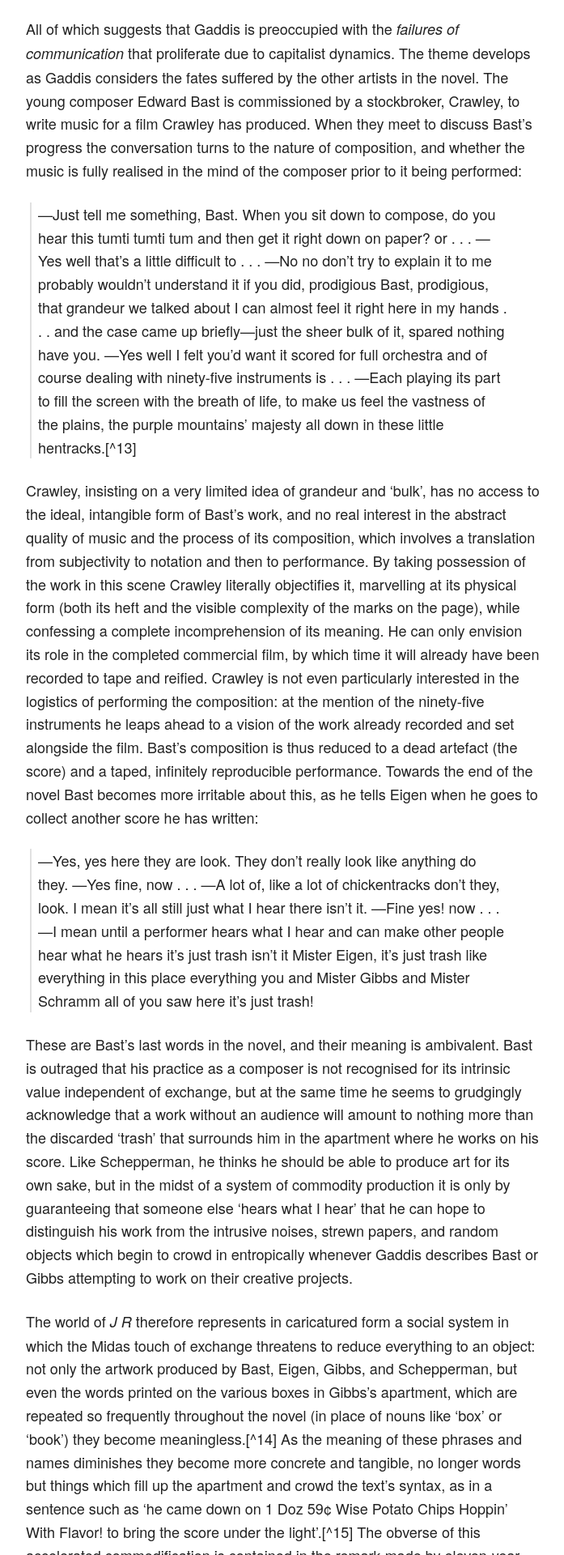
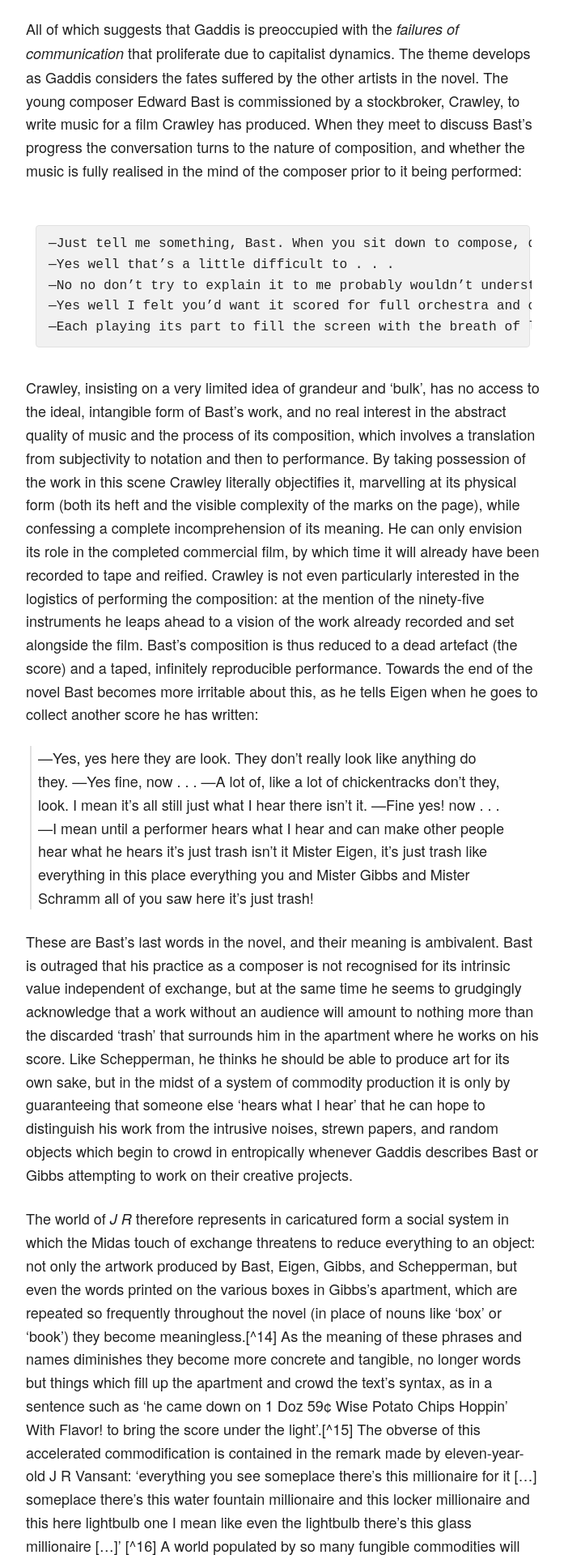
Before and after one commit to mt-trash/mt-trash.github.io, a Jekyll site: the page built from _posts/2016-03-03-spectres-of-marks.md, in a window 1280 px wide. Shown: the part 2684-4604 px from the top of the page at 81% size, without its empty margins (223-920 px from the left). Built offline with Jekyll 4.4.1, drawn with Linux system fonts in a browser that asks for light colours.

Commit message:
edits to blockquote

```diff
--- a/_posts/2016-03-03-spectres-of-marks.md
+++ b/_posts/2016-03-03-spectres-of-marks.md
@@ -14,11 +14,13 @@ It may be useful, then, to think about Jacques Derrida’s *Specters of Marx*, a
 
 All of which suggests that Gaddis is preoccupied with the *failures of communication* that proliferate due to capitalist dynamics. The theme develops as Gaddis considers the fates suffered by the other artists in the novel. The young composer Edward Bast is commissioned by a stockbroker, Crawley, to write music for a film Crawley has produced. When they meet to discuss Bast’s progress the conversation turns to the nature of composition, and whether the music is fully realised in the mind of the composer prior to it being performed:
 
->—Just tell me something, Bast. When you sit down to compose, do you hear this tumti tumti tum and then get it right down on paper? or . . .
->—Yes well that’s a little difficult to . . .
->—No no don’t try to explain it to me probably wouldn’t understand it if you did, prodigious Bast, prodigious, that grandeur we talked about I can almost feel it right here in my hands . . . and the case came up briefly—just the sheer bulk of it, spared nothing have you.
->—Yes well I felt you’d want it scored for full orchestra and of course dealing with ninety-five instruments is . . .
->—Each playing its part to fill the screen with the breath of life, to make us feel the vastness of the plains, the purple mountains’ majesty all down in these little hentracks.[^13]
+~~~
+—Just tell me something, Bast. When you sit down to compose, do you hear this tumti tumti tum and then get it right down on paper? or . . .
+—Yes well that’s a little difficult to . . .
+—No no don’t try to explain it to me probably wouldn’t understand it if you did, prodigious Bast, prodigious, that grandeur we talked about I can almost feel it right here in my hands . . . and the case came up briefly—just the sheer bulk of it, spared nothing have you.
+—Yes well I felt you’d want it scored for full orchestra and of course dealing with ninety-five instruments is . . .
+—Each playing its part to fill the screen with the breath of life, to make us feel the vastness of the plains, the purple mountains’ majesty all down in these little hentracks.[^13]
+~~~
 
 Crawley, insisting on a very limited idea of grandeur and ‘bulk’, has no access to the ideal, intangible form of Bast’s work, and no real interest in the abstract quality of music and the process of its composition, which involves a translation from subjectivity to notation and then to performance. By taking possession of the work in this scene Crawley literally objectifies it, marvelling at its physical form (both its heft and the visible complexity of the marks on the page), while confessing a complete incomprehension of its meaning. He can only envision its role in the completed commercial film, by which time it will already have been recorded to tape and reified. Crawley is not even particularly interested in the logistics of performing the composition: at the mention of the ninety-five instruments he leaps ahead to a vision of the work already recorded and set alongside the film. Bast’s composition is thus reduced to a dead artefact (the score) and a taped, infinitely reproducible performance. Towards the end of the novel Bast becomes more irritable about this, as he tells Eigen when he goes to collect another score he has written:
 
```
